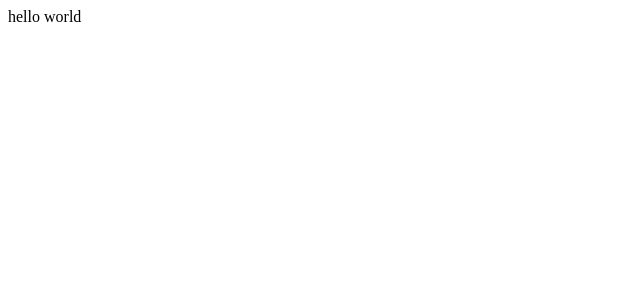
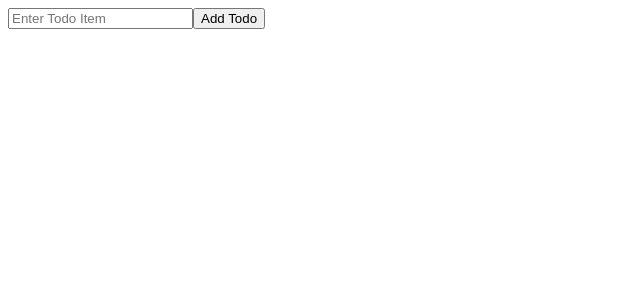
Before and after one commit to godwinopara/Todo-WajeSmart, a React (Vite) app: page / in a window 1280 px wide. Shown: the top 300 px of the page, without its empty margins (0-640 px from the left). Built offline with nearby package versions, Linux system fonts and the light colour scheme.

Commit message:
implement basic todo form

```diff
--- a/src/App.tsx
+++ b/src/App.tsx
@@ -1,5 +1,11 @@
+import TodoForm from "./components/TodoForm";
+
 function App() {
-  return <>hello world</>;
+  return (
+    <>
+      <TodoForm />
+    </>
+  );
 }
 
 export default App;
--- /dev/null
+++ b/src/components/TodoForm.tsx
@@ -0,0 +1,26 @@
+import { ChangeEvent, FormEvent, useState } from "react";
+
+function TodoForm() {
+  const [todoItem, setTodoItem] = useState<string>("");
+
+  const handleChangeTodoItem = (e: ChangeEvent<HTMLInputElement>) => {
+    setTodoItem(e.target.value);
+  };
+
+  /*
+  Handle Form Submission: Add todo Item logic
+  */
+  const handleSubmitTodo = (e: FormEvent<HTMLFormElement>) => {
+    e.preventDefault();
+    setTodoItem("");
+  };
+
+  return (
+    <form onSubmit={handleSubmitTodo}>
+      <input type="text" value={todoItem} placeholder="Enter Todo Item" onChange={handleChangeTodoItem} />
+      <button type="submit">Add Todo</button>
+    </form>
+  );
+}
+
+export default TodoForm;
```
